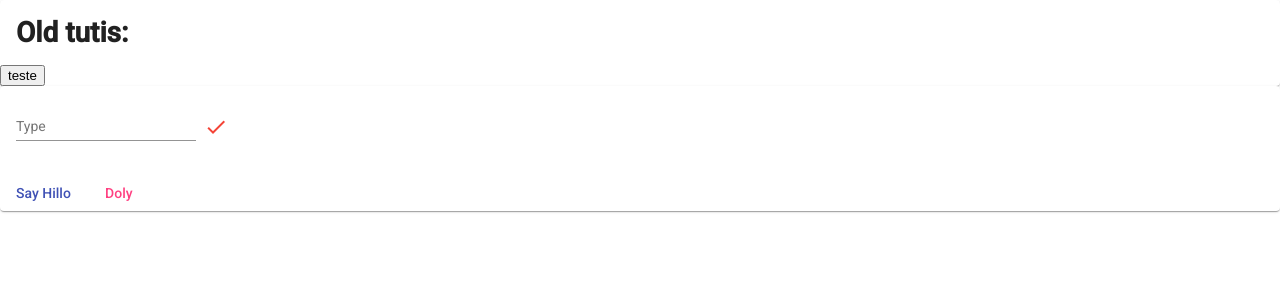
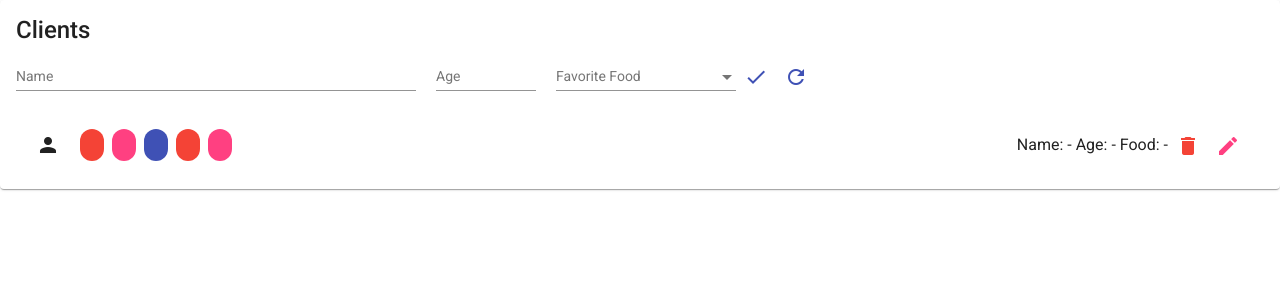
Before and after one commit to AbnerAOliveira/studies, an Angular app: page / in a window 1280 px wide. Both pictures are taken after a click on the button "check". Shown: the top 300 px of the page. Built offline with nearby package versions, Linux system fonts and the light colour scheme.

Commit message:
Init life cycle

```diff
--- a/src/app/app.component.html
+++ b/src/app/app.component.html
@@ -29,4 +29,5 @@
 <!--<router-outlet></router-outlet>-->
 <!--<app-parent-child></app-parent-child>-->
 <!--<app-on-changes></app-on-changes>-->
-<app-refazer></app-refazer>
+<!--<app-refazer></app-refazer>-->
+<app-main-life></app-main-life>
--- a/src/app/app.module.ts
+++ b/src/app/app.module.ts
@@ -35,6 +35,9 @@ import { OnChangesComponent } from './components/on-changes/on-changes.component
 import { ChangeComponent } from './components/on-changes/change/change.component';
 import { RefComponent } from './components/refazer/ref/ref.component';
 import { RefazerComponent } from './components/refazer/refazer.component';
+import { MainLifeComponent } from './pages/main-life/main-life.component';
+import { LifeComponent } from './components/life/life.component';
+import {MatChipsModule} from "@angular/material/chips";
 
 @NgModule({
   declarations: [
@@ -58,6 +61,8 @@ import { RefazerComponent } from './components/refazer/refazer.component';
     ChangeComponent,
     RefComponent,
     RefazerComponent,
+    MainLifeComponent,
+    LifeComponent,
   ],
   imports: [
     BrowserModule,
@@ -75,6 +80,7 @@ import { RefazerComponent } from './components/refazer/refazer.component';
     MatProgressBarModule,
     LazyLoadingModule,
     AppRoutingModule,
+    MatChipsModule,
   ],
   providers: [],
   bootstrap: [AppComponent]
--- /dev/null
+++ b/src/app/components/life/life.component.html
@@ -0,0 +1,3 @@
+Name: {{name}} -
+Age: {{age}} -
+Food: {{food}} -
--- /dev/null
+++ b/src/app/components/life/life.component.ts
@@ -0,0 +1,57 @@
+import {Component, Input, OnChanges, OnDestroy, OnInit} from '@angular/core';
+import {LifeCycle} from "../../interfaces/life-cycle";
+
+@Component({
+  selector: 'app-life',
+  templateUrl: './life.component.html',
+  styleUrls: ['./life.component.css']
+})
+export class LifeComponent implements OnInit, OnChanges, OnDestroy {
+  @Input() name: string;
+  @Input() age: number;
+  @Input() food: string;
+
+  public events: LifeCycle[] = [];
+  id: number = 0;
+  colors: string[] = ['warn', 'accent', 'primary'];
+
+  constructor() {
+    console.log(this.name + 'Construct');
+    this.newEvent('constructor')
+  }
+
+  ngOnInit() {
+    console.log(this.name + 'Init');
+    this.newEvent('init')
+  }
+
+  ngOnChanges(changes: { SimpleChange }) {
+    console.log(this.name + 'Change');
+    this.newEvent('changes')
+  }
+
+  ngAfterContentInit() {
+    console.log(this.name + 'Conten init');
+    this.newEvent('content init')
+  }
+
+  ngAfterViewInit() {
+    console.log(this.name + 'View init');
+    this.newEvent('view init')
+  }
+
+  ngOnDestroy(): void {
+    console.log(this.name + 'Destroy');
+    this.newEvent('destroy')
+  }
+
+  newEvent(name: string) {
+    let i = this.id++;
+    this.events.push({
+      name: this.name,
+      id: i,
+      color: this.colors[i % this.colors.length]
+    })
+  }
+
+}
--- /dev/null
+++ b/src/app/interfaces/client.ts
@@ -0,0 +1,5 @@
+export interface Client {
+  name: string;
+  age: number;
+  food: string;
+}
--- /dev/null
+++ b/src/app/interfaces/life-cycle.ts
@@ -0,0 +1,5 @@
+export interface LifeCycle {
+  id: number;
+  name: string;
+  color: string;
+}
--- /dev/null
+++ b/src/app/pages/main-life/main-life.component.html
@@ -0,0 +1,57 @@
+<mat-card>
+  <mat-card-title>
+    Clients
+  </mat-card-title>
+  <mat-card-content>
+    <section>
+
+      <mat-form-field class="form-field" style="width: 400px; padding-right: 20px;">
+        <mat-label>Name</mat-label>
+        <input matInput [(ngModel)]="name">
+      </mat-form-field>
+
+      <mat-form-field class="form-field" style="width: 100px; padding-right: 20px">
+        <label for="age"></label>
+        <input id="age" matInput placeholder="Age" [(ngModel)]="age">
+      </mat-form-field>
+
+      <mat-form-field>
+        <mat-select placeholder="Favorite Food" [(ngModel)]="food">
+          <mat-option *ngFor="let foodOption of foods" [value]="foodOption">
+            {{foodOption}}
+          </mat-option>
+        </mat-select>
+      </mat-form-field>
+
+      <button mat-icon-button color="primary" (click)="save()">
+        <mat-icon>check</mat-icon>
+      </button>
+
+      <button mat-icon-button color="primary">
+        <mat-icon>refresh</mat-icon>
+      </button>
+    </section>
+
+    <section>
+      <mat-list>
+          <mat-list-item *ngFor="let c of clients">
+            <mat-icon mat-list-icon>person</mat-icon>
+            <app-life [name]="c.name" [age]="c.age" [food]="c.food" #child></app-life>
+            <p mat-line>
+              <mat-chip-list>
+                <mat-chip *ngFor="let e of child.events" [color]="e.color" selected></mat-chip>
+              </mat-chip-list>
+            </p>
+            <button mat-icon-button color="warn">
+              <mat-icon>delete</mat-icon>
+            </button>
+            <button mat-icon-button color="accent">
+              <mat-icon>edit</mat-icon>
+            </button>
+          </mat-list-item>
+      </mat-list>
+    </section>
+
+
+  </mat-card-content>
+</mat-card>
--- /dev/null
+++ b/src/app/pages/main-life/main-life.component.ts
@@ -0,0 +1,35 @@
+import {Component, OnChanges, OnDestroy, OnInit, SimpleChange} from '@angular/core';
+import {Client} from "../../interfaces/client";
+
+@Component({
+  selector: 'app-main-life',
+  templateUrl: './main-life.component.html',
+  styleUrls: ['./main-life.component.css']
+})
+export class MainLifeComponent implements OnInit {
+
+  private foods: string[] = ['Pizza', 'Rice', 'Beans'];
+  private clients: Client[] = [];
+  private food: string;
+  private name: string;
+  private age: number;
+  private editClient = null;
+  constructor() {
+  }
+
+  ngOnInit() {
+  }
+
+  save() {
+    if (this.editClient == null){
+      this.clients.push({
+        name: this.name,
+        age: this.age,
+        food: this.food
+      });
+      this.name = null;
+      this.age = null;
+      this.food = null;
+    }
+  }
+}
```
Also changed, not shown: src/app/components/life/life.component.css (added), src/app/pages/main-life/main-life.component.css (added), 2 other files (tests, documents, lock files or other folders).
